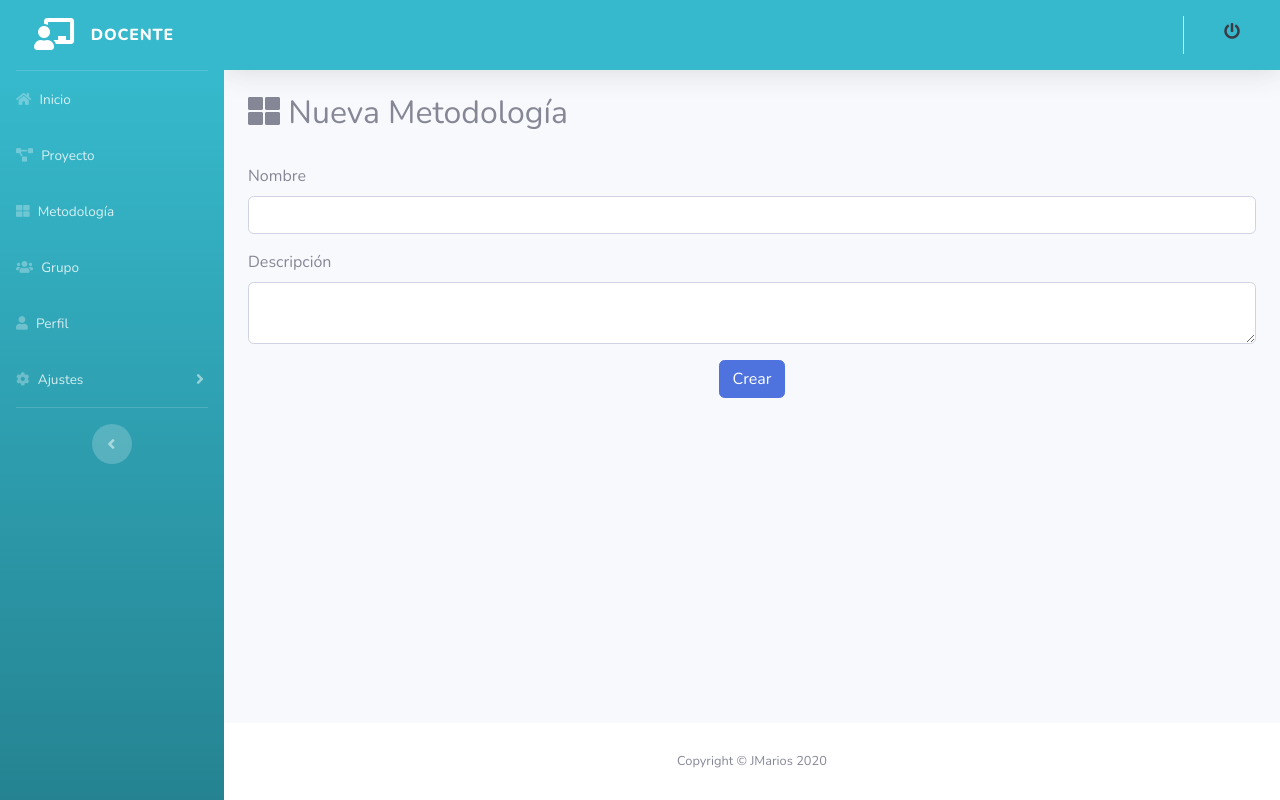
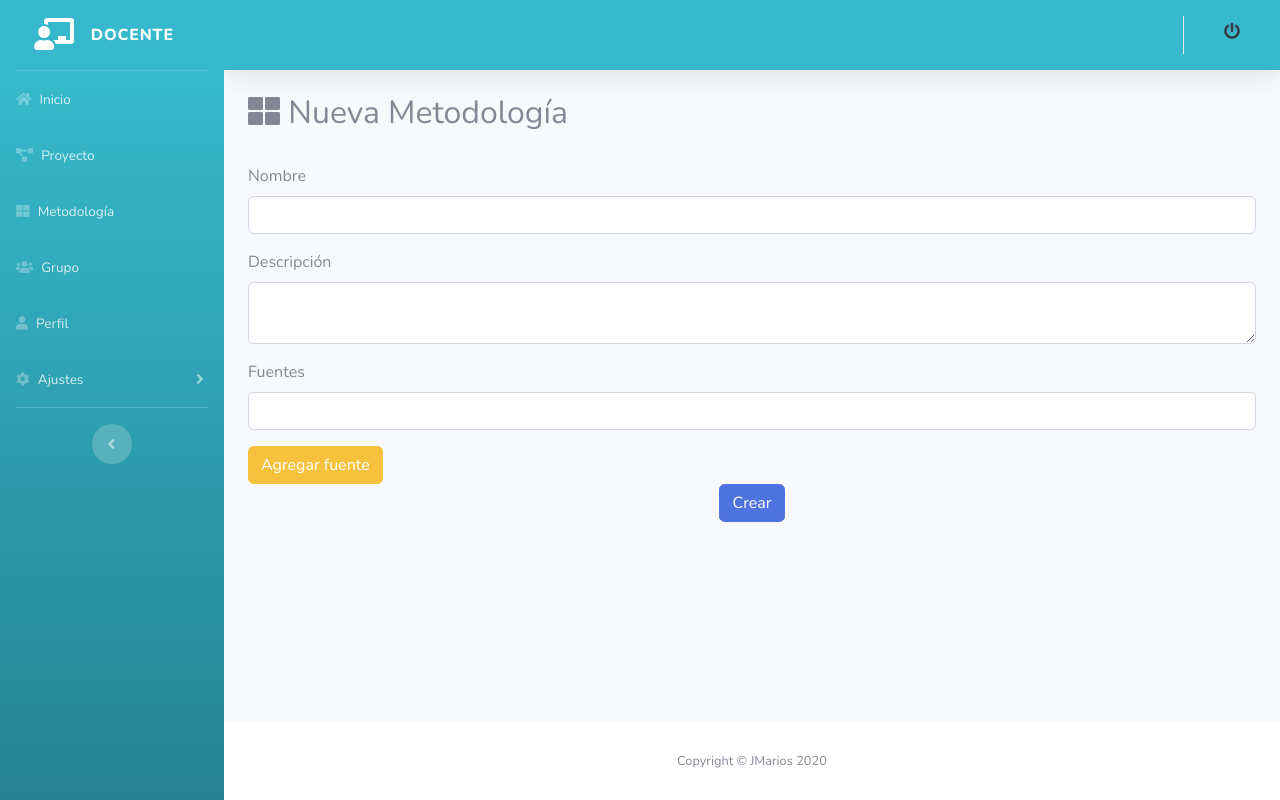
Before and after one commit to AlejoCJaimes/HistoriasUsuario-PWEB, a PHP site: the page made by views/docente/crearMetodologia.php in a window 1280 px wide. Run offline with PHP 8.4, Linux system fonts and the light colour scheme; the template is opened without the code that fills it, so the values that code supplies are empty; some libraries are stand-ins or nearby versions.

Commit message:
Cambios en crearMetodología
Se hicieron cambios mínimos en esta vista
El botón de "agregar fuente" no tiene funcionalidad alguna, es por medio de jQuery según lo visto en tutoriales

```diff
--- a/views/docente/crearMetodologia.php
+++ b/views/docente/crearMetodologia.php
@@ -1,5 +1,6 @@
 <?php require 'views/docente/header.php'
 ?>
+
 <div class="container">
 <h2><i class=" fas fa-th-large"></i> Nueva Metodología </h2>
 
@@ -12,16 +13,30 @@
                 <input type="text" id="nombre" name="Nombre" class="form-control " placeholder="Escribe el nombre de la metodología" value=" " >
         </div>
         <div class="form-group">
+
+        <!--El campo de TextArea falta arreglar para que se despliegue a medida que se escribe-->
+
                <label>Descripción</label>
-               <textarea name="Descripcion" type=id="Descripcion" placeholder="Escribe la respectiva descripción"class="form-control"value=" " >
+               <textarea name="Descripcion" type=id="Descripcion" placeholder="Escribe la respectiva descripción"class="form-control"value=" ">
                </textarea>
         </div>
+
+
+         <!-- Agregación de Fuentes; EL BOTÓN DE AGREGAR FUENTE NO FUNCIONA!!!-->
+        <div class="form-group">
+               <label>Fuentes</label>
+               <input type="text" id="link" placeholder="Escribe la respectiva descripción"class="form-control"value=" " >
+               </div>
+        <button id="adicional" name=adicional" type="button" class="btn btn-warning"> Agregar fuente </button>
+
 
        <div class="form-group text-center">
                 <input type="submit" id="envio" value="Crear" class="btn btn-primary ">
         </div>
+
     </form>
+
 </div>
+<?php
 
-
-<?php require_once 'views/docente/footer.php'?>
+require_once 'views/docente/footer.php'?>
```
